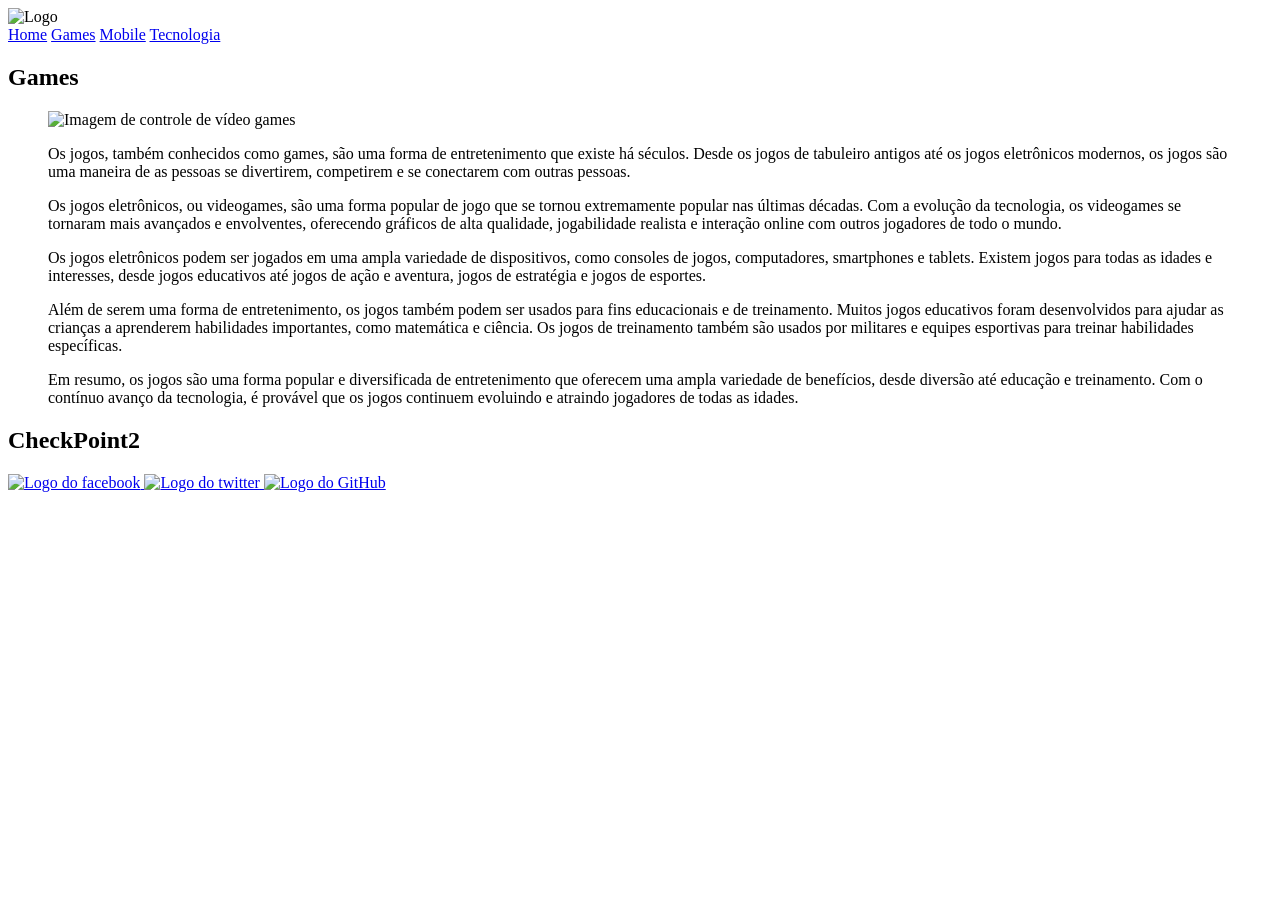
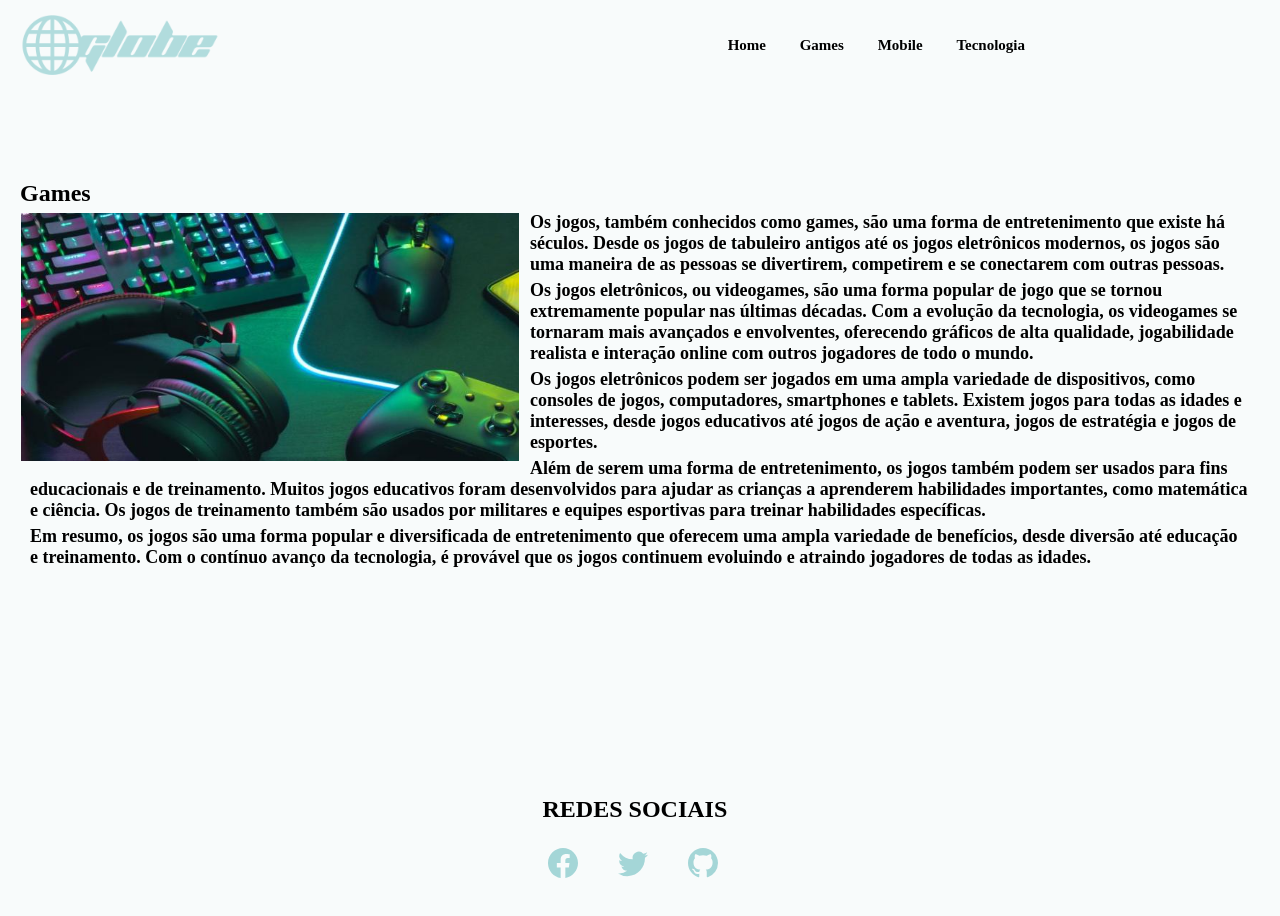
Before and after one commit to checkpoint-web-development/cp2, a plain HTML site: page pages/games.html in a window 1280 px wide. Before the commit the page ends 800 px from the top, so only its background shows below. Drawn offline with Linux system fonts and the light colour scheme.

Commit message:
css de games + alterações html games

```diff
--- /dev/null
+++ b/css/games.css
@@ -0,0 +1,77 @@
+*{
+    margin: 5px;
+    padding: 0;
+    box-sizing: border-box;
+    text-decoration: none;
+    color: inherit;
+    font-family: 'Hurtmold-G5mA';
+    font-weight: bold;
+    background-color: #F8FBFB;
+}
+
+.cabecalho{
+    align-items: center;
+    display: flex;
+    flex-wrap: wrap;
+    justify-content: space-between;
+    font-size: 15px;
+    margin-right: 225px;
+
+}
+
+.logo{
+    width: 200px;
+    height: 60px;
+    fill: aqua;
+}
+
+.menu a{
+    padding-left: 10px;
+    padding-right: 10px;
+
+}
+
+.menu a:hover{
+    color: #A4D6D7;
+
+}
+
+h2 {
+    margin-top: 100px;
+}
+
+p {
+    font-size: large;
+}
+
+.game {
+    height: 250px;
+    width: 500px;
+    display: block;
+    float: left;
+    border: transparent thin solid;
+    margin: 0px 10px 10px 0;
+}
+
+footer{
+    display: flex;
+    justify-content: center;
+    align-items: center;
+    padding-top: 60px;
+    margin-top: 5%;
+}
+
+.align-icones{
+    display: flex;
+    justify-content: center;
+    margin-left: -10px;
+
+}
+
+.icones{
+    width: 50px;
+    height: 50px;
+    padding-left: 10px;
+    padding-right: 10px;
+    fill: aqua;
+}
--- a/pages/games.html
+++ b/pages/games.html
@@ -6,12 +6,13 @@
     <meta http-equiv="X-UA-Compatible" content="IE=edge">
     <meta name="viewport" content="width=device-width, initial-scale=1.0">
     <title>CP2</title>
+    <link rel="stylesheet" href="../css/games.css"">
 </head>
 
 <body>
     <header class="cabecalho">
-        <img src="./img/fiaplogoo.jpg" alt="Logo">
-        <nav>
+        <img class="logo" src="../img/globe.png" alt="Logo">
+        <nav class="menu">
             <a href="index.html">Home</a>
             <a href="games.html">Games</a>
             <a href="mobile.html">Mobile</a>
@@ -22,7 +23,7 @@
     <section>
         <h2>Games</h2>
         <figure>
-            <img src="./img/games.jpg" alt="Imagem de controle de vídeo games">
+            <img class="game" src="../img/games.jpg" alt="Imagem de controle de vídeo games">
             <figcaption>
                 <p>Os jogos, também conhecidos como games, são uma forma de entretenimento que existe há séculos. Desde os jogos de tabuleiro antigos até os jogos eletrônicos modernos, os jogos são uma maneira de as pessoas se divertirem, competirem e se conectarem com outras pessoas.</p>
 
@@ -37,19 +38,21 @@
         </figure>
     </section>
 
-    <footer>
-        <h2>CheckPoint2</h2>
-        <nav>
-            <a href="https://www.facebook.com/">
-                <img src="./img/face.png" alt="Logo do facebook">
+    <footer class="footer container">
+        <div>
+        <h2 class="texto-footer">REDES SOCIAIS</h2>
+        <nav class="align-icones">
+            <a href="https://www.facebook.com/" target="_blank">
+                <img class="icones" src="../img/facebook.svg" alt="Logo do facebook">
             </a>
-            <a href="https://twitter.com/">
-                <img src="./img/twitter.png" alt="Logo do twitter">
+            <a href="https://twitter.com/" target="_blank">
+                <img class="icones" src="../img/twitter.svg" alt="Logo do twitter">
             </a>
-            <a href="https://github.com/">
-                <img src="./img/git.png" alt="Logo do GitHub">
+            <a href="https://github.com/" target="_blank">
+                <img class="icones" src="../img/github.svg" alt="Logo do GitHub">
             </a>
         </nav>
+        </div>
     </footer>
 </body>
 
```
